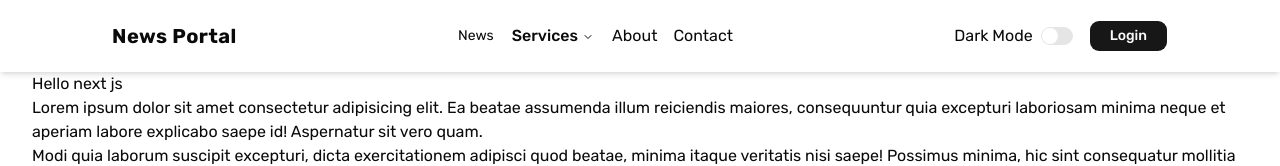
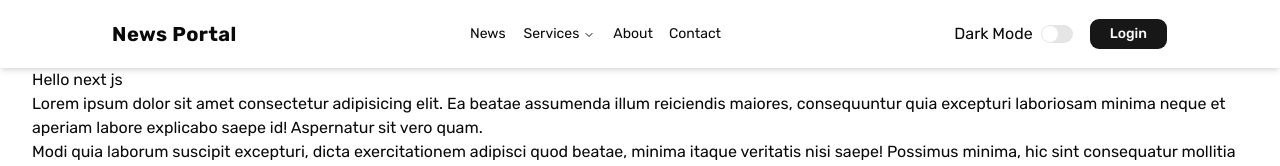
Before and after one commit to rashedjamanraj/news-portal, a Next.js app: page / in a window 1280 px wide. Shown: the top 166 px of the page. Built offline with nearby package versions, Linux system fonts and the light colour scheme.

Commit message:
servicer nav font edit

```diff
--- a/src/components/navbar/Navbar.tsx
+++ b/src/components/navbar/Navbar.tsx
@@ -31,29 +31,29 @@ const Navbar = () => {
         <NavigationMenu className=" hidden mx-auto items-center  lg:flex">
           <NavigationMenuList>
             <NavigationMenuItem className="flex items-center space-x-8">
-              <NavigationMenuLink href="/news" className={`${pathname === '/news' ? 'text-rose-600 text-md font-semibold' : ""} hover:text-rose-600`}>News</NavigationMenuLink>
+              <NavigationMenuLink href="/news" className={`${pathname === '/news' ? 'text-rose-600 font-semibold cursor-pointer' : ""} hover:text-rose-600`}>News</NavigationMenuLink>
             </NavigationMenuItem>
-            <NavigationMenuItem className=" hover:text-rose-600">
-              <NavigationMenuTrigger className={`text-md cursor-pointer hover:text-rose-600`}>Services</NavigationMenuTrigger>
+            <NavigationMenuItem>
+              <NavigationMenuTrigger className={` cursor-pointer font-normal hover:text-rose-600`}>Services</NavigationMenuTrigger>
               <NavigationMenuContent>
                 <ul className=" text-gray-600 shadow-md rounded-md px-4 py-3   ">
                   <li>
-                <NavigationMenuLink href="/services/web" className="text-md">Web Development</NavigationMenuLink>
+                <NavigationMenuLink href="/services/web">Web Development</NavigationMenuLink>
                   </li>
                   <li>
-                <NavigationMenuLink href="/services/apps" className="text-md">Mobile Apps</NavigationMenuLink>
+                <NavigationMenuLink href="/services/apps">Mobile Apps</NavigationMenuLink>
                   </li>
                   <li>
-                <NavigationMenuLink href="/services/seo" className="text-md">Seo</NavigationMenuLink>
+                <NavigationMenuLink href="/services/seo">Seo</NavigationMenuLink>
                   </li>
                 </ul>
               </NavigationMenuContent>
             </NavigationMenuItem>
             <NavigationMenuItem className="flex items-center space-x-8">
-              <NavigationMenuLink href="/about" className=" text-md hover:text-rose-600">About</NavigationMenuLink>
+              <NavigationMenuLink href="/about" className={`${pathname === '/about' ? 'text-rose-600 font-semibold cursor-pointer' : ""} hover:text-rose-600`}>About</NavigationMenuLink>
             </NavigationMenuItem>
             <NavigationMenuItem className="flex items-center space-x-8">
-              <NavigationMenuLink href="/contact" className=" text-md hover:text-blue-500">Contact</NavigationMenuLink>
+              <NavigationMenuLink href="/contact" className={`${pathname === '/contact' ? 'text-rose-600 font-semibold cursor-pointer' : ""} hover:text-rose-600`}>Contact</NavigationMenuLink>
             </NavigationMenuItem>
           </NavigationMenuList>
         </NavigationMenu>
```
